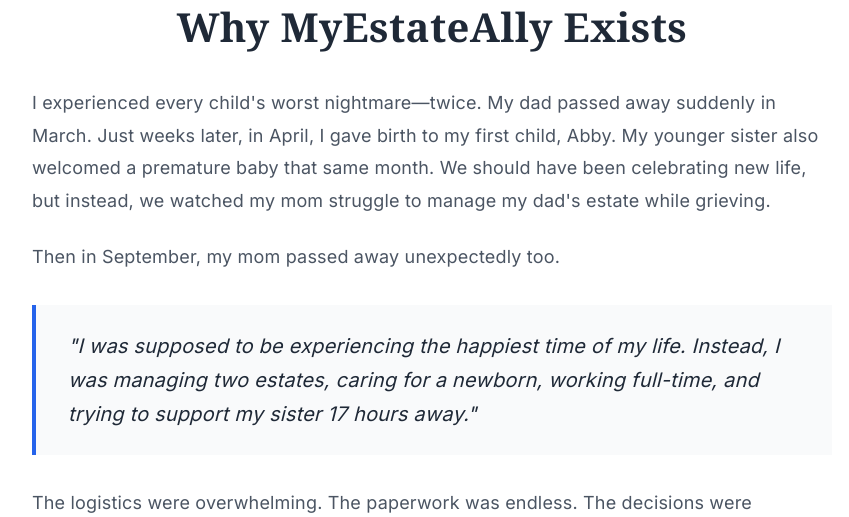
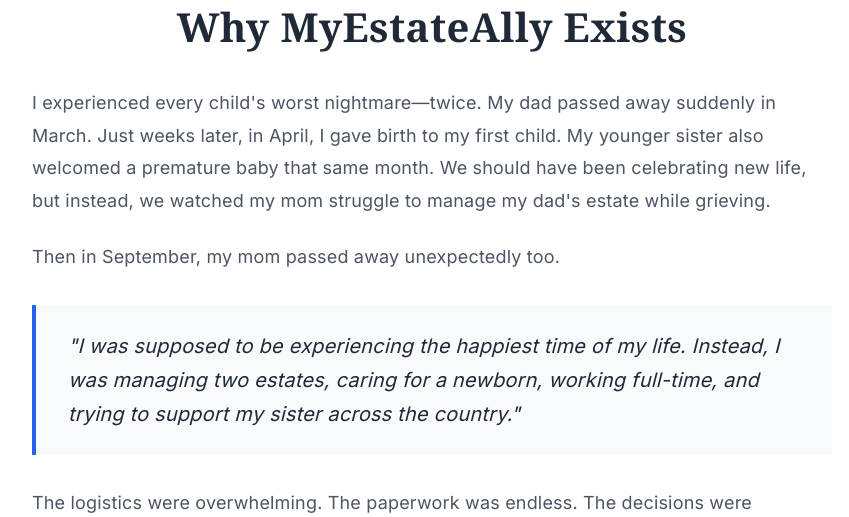
Before and after one commit to aasample/myestateally-auctions, a Flask app: page / in a window 1280 px wide. Shown: the part 834-1351 px from the top of the page, without its empty margins (208-1057 px from the left). Run offline with Flask 3, Linux system fonts and the light colour scheme; some libraries are stand-ins or nearby versions.

Commit message:
Remove personal details from landing page story
- Remove daughter's name from the birth mention
- Replace '17 hours away' with 'across the country'

Co-Authored-By: Claude Sonnet 4.6 <noreply@anthropic.com>

```diff
--- a/src/templates/landing.html
+++ b/src/templates/landing.html
@@ -724,7 +724,7 @@
 
                 <p class="story-text">
                     I experienced every child's worst nightmare—twice. My dad passed away suddenly in March.
-                    Just weeks later, in April, I gave birth to my first child, Abby. My younger sister also welcomed a premature baby that same month.
+                    Just weeks later, in April, I gave birth to my first child. My younger sister also welcomed a premature baby that same month.
                     We should have been celebrating new life, but instead, we watched my mom struggle to manage my dad's estate while grieving.
                 </p>
 
@@ -734,7 +734,7 @@
 
                 <div class="story-highlight">
                     "I was supposed to be experiencing the happiest time of my life. Instead, I was managing two estates,
-                    caring for a newborn, working full-time, and trying to support my sister 17 hours away."
+                    caring for a newborn, working full-time, and trying to support my sister across the country."
                 </div>
 
                 <p class="story-text">
```
